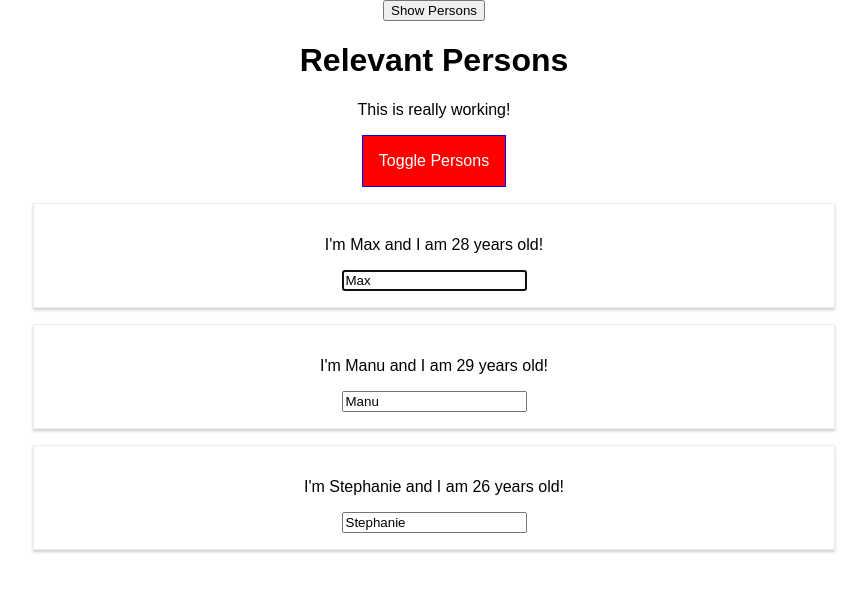
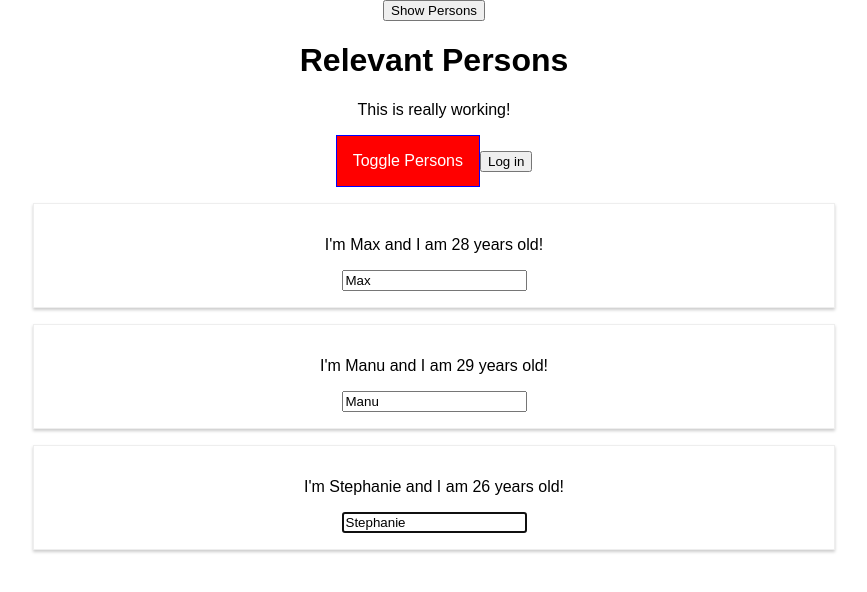
Before and after one commit to uoon-dev/react-complete, a React (Create React App) app: page / in a window 1280 px wide. Both pictures are taken after a click on the button "Show Persons". Shown: the top 592 px of the page, without its empty margins (206-1073 px from the left). Built offline with nearby package versions, Linux system fonts and the light colour scheme.

Commit message:
remove props and use Context API

```diff
--- a/src/components/Cockpit/Cockpit.js
+++ b/src/components/Cockpit/Cockpit.js
@@ -26,6 +26,7 @@
                     onClick={props.clicked}>
                     Toggle Persons
                 </button>
+                <button onClick={props.login}>Log in</button>
             </div>
         </Auxiliary>
     );
--- a/src/components/Persons/Person/Person.js
+++ b/src/components/Persons/Person/Person.js
@@ -4,11 +4,13 @@
 import withClass from '../../../hoc/withClass';
 import Auxiliary from '../../../hoc/Auxiliary';
 import Persons from '../Persons';
+import { AuthContext } from '../../../containers/App'
 
 class Person extends Component {
   constructor(props) {
     super(props);
     console.log('[Person.js] Inside Constructor', props);
+    this.inputElement = React.createRef();
   }
 
   componentWillMount() {
@@ -18,18 +20,26 @@
   componentDidMount() {
     console.log('[Person.js] Inside componentDidMount()');
     if (this.props.position === 0) {
-      this.inputElement.focus();
+      this.inputElement.current.focus();
     }
+  }
+
+  focus() {
+    this.inputElement.current.focus();
   }
 
   render () {
     console.log('[Person.js] Inside render()');
     return (
       <Auxiliary>
+        <AuthContext.Consumer>
+          {auth => auth ? <p>I'm authenticated</p> : null}
+        </AuthContext.Consumer>
         <p onClick={this.props.click}>I'm {this.props.name} and I am {this.props.age} years old!</p>
         <p>{this.props.children}</p>
         <input
-          ref={(inp) => { this.inputElement = inp; }}
+          // ref={(inp) => { this.inputElement = inp; }}
+          ref={this.inputElement}
           onChange={this.props.changed}
           value={this.props.name}>
         </input>
--- a/src/components/Persons/Persons.js
+++ b/src/components/Persons/Persons.js
@@ -5,6 +5,7 @@
   constructor(props) {
     super(props);
     console.log('[Persons.js] Inside Constructor', props);
+    this.lastPersonRef = React.createRef();
   }
 
   componentWillMount() {
@@ -13,6 +14,7 @@
 
   componentDidMount() {
     console.log('[Persons.js] Inside componentDidMount()');
+    this.lastPersonRef.current.focus();
   }
 
   componentWillReceiveProps(nextProps) {
@@ -21,10 +23,10 @@
 
   shouldComponentUpdate(nextProps, nextStates) {
     console.log('[UPDATE Persons.js] Inside shouldComponentUpdate()', nextProps, nextStates);
-    return nextProps.persons !== this.props.persons ||
-      nextProps.changed !== this.props.changed ||
-      nextProps.clicked !== this.props.clicked;
-    // return true;
+    // return nextProps.persons !== this.props.persons ||
+    //   nextProps.changed !== this.props.changed ||
+    //   nextProps.clicked !== this.props.clicked;
+    return true;
   }
 
   componentWillUpdate(nextProps, nextStates) {
@@ -44,6 +46,8 @@
         name={person.name}
         position={index}
         age={person.age}
+        // authenticated={this.props.isAuthenticated}
+        ref={this.lastPersonRef}
         key={person.id}
         changed={(event) => this.props.changed(event, person.id)}/>
     })
--- a/src/containers/App.js
+++ b/src/containers/App.js
@@ -5,6 +5,7 @@
 import Auxiliary from '../hoc/Auxiliary';
 import withClass from '../hoc/withClass';
 
+export const AuthContext = React.createContext(false);
 class App extends PureComponent {
   constructor(props) {
     super(props);
@@ -16,7 +17,8 @@
         { id: "asfd3", name: 'Stephanie', age: 26}
       ],
       showPersons: false,
-      toggleClicked: 0
+      toggleClicked: 0,
+      authenticated: false
     }
   }
 
@@ -102,6 +104,10 @@
     })
   }
 
+  loginHandler = () => {
+    this.setState({ authenticated: true });
+  }
+
   render() {
     console.log('[App.js] Inside render()');
     let persons = null;
@@ -111,7 +117,9 @@
           <Persons
             persons={this.state.persons}
             clicked={this.deletePersonHandler}
-            changed={this.nameChangedHandler}/>
+            changed={this.nameChangedHandler}
+            // isAuthenticated={this.state.authenticated}
+            />
       )
     }
 
@@ -122,8 +130,11 @@
           appTitle={this.props.title}
           showPersons={this.state.showPersons}
           persons={this.state.persons}
+          login={this.loginHandler}
           clicked={this.togglePersonsHandler}/>
-        { persons }
+          <AuthContext.Provider value={this.state.authenticated}>
+            { persons }
+          </AuthContext.Provider>
       </Auxiliary>
       // <h1>Another heading</h1>
     );
--- a/src/hoc/withClass.js
+++ b/src/hoc/withClass.js
@@ -9,15 +9,18 @@
 // }
 
 const withClass = (WrappedComponent, className) => {
-    return class extends Component {
+    const WithClass = class extends Component {
        render() {
          return (
             <div className={className}>
-                <WrappedComponent {...this.props}/>
+                <WrappedComponent ref={this.props.forwardedRef} {...this.props}/>
             </div>
          )
        }
     }
+    return React.forwardRef((props, ref) => {
+        return <WithClass {...props} forwardedRef={ref} />
+    })
 }
 
 export default withClass;
```
